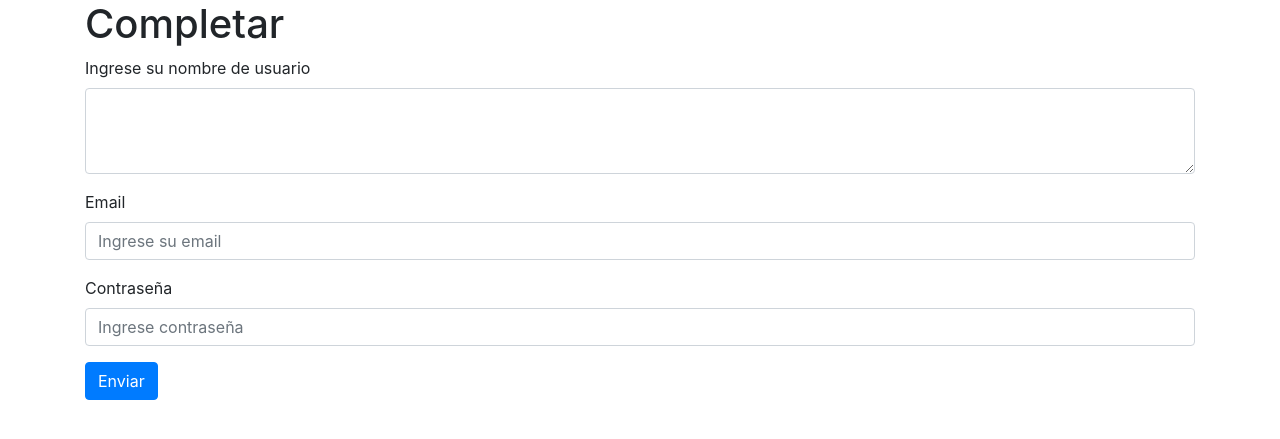
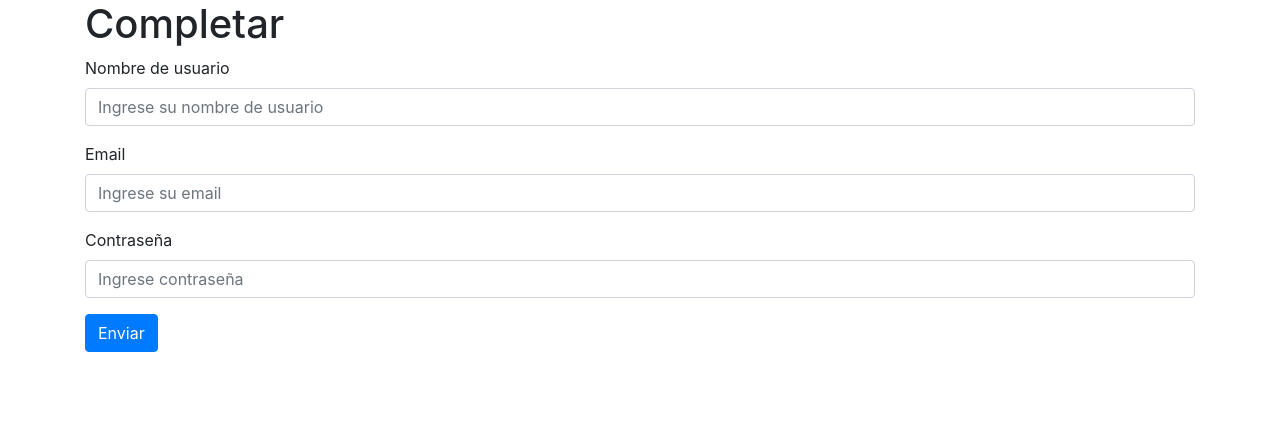
Before and after one commit to IN3501/tarea-2-grupo06, a Django app: page /inputs/ in a window 1280 px wide. Shown: the part 56-495 px from the top of the page. Run offline with Django 3.2, Linux system fonts and the light colour scheme; some libraries are stand-ins or nearby versions.

Commit message:
cambios hechos x marian

```diff
--- a/in3501/primavera19/templates/inputs.html
+++ b/in3501/primavera19/templates/inputs.html
@@ -14,8 +14,8 @@ Crear usuario
     <form action="/mostrar_resultado" method="POST" autocomplete="off">  {% csrf_token %}
 
     <div class="form-group">
-      <label for="exampleFormControlTextarea">Ingrese su nombre de usuario</label>
-      <textarea class="form-control" id="exampleFormControlTextarea" rows="3" name="textA"></textarea>
+      <label for="exampleInputEmail1">Nombre de usuario</label>
+      <input type="text" class="form-control" id="exampleText" placeholder="Ingrese su nombre de usuario" name="inputText">
     </div>
 
     <div class="form-group">
```
